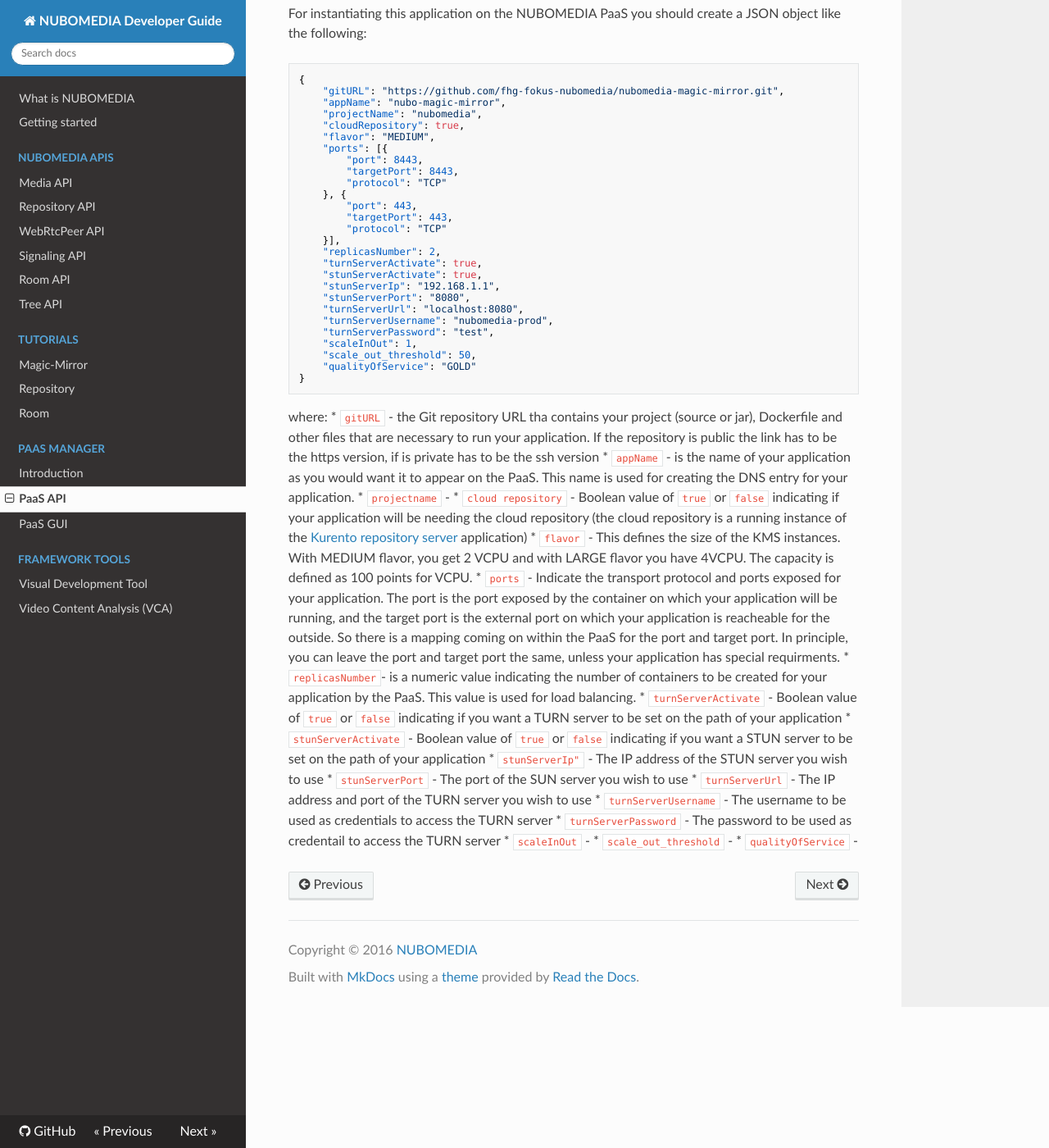
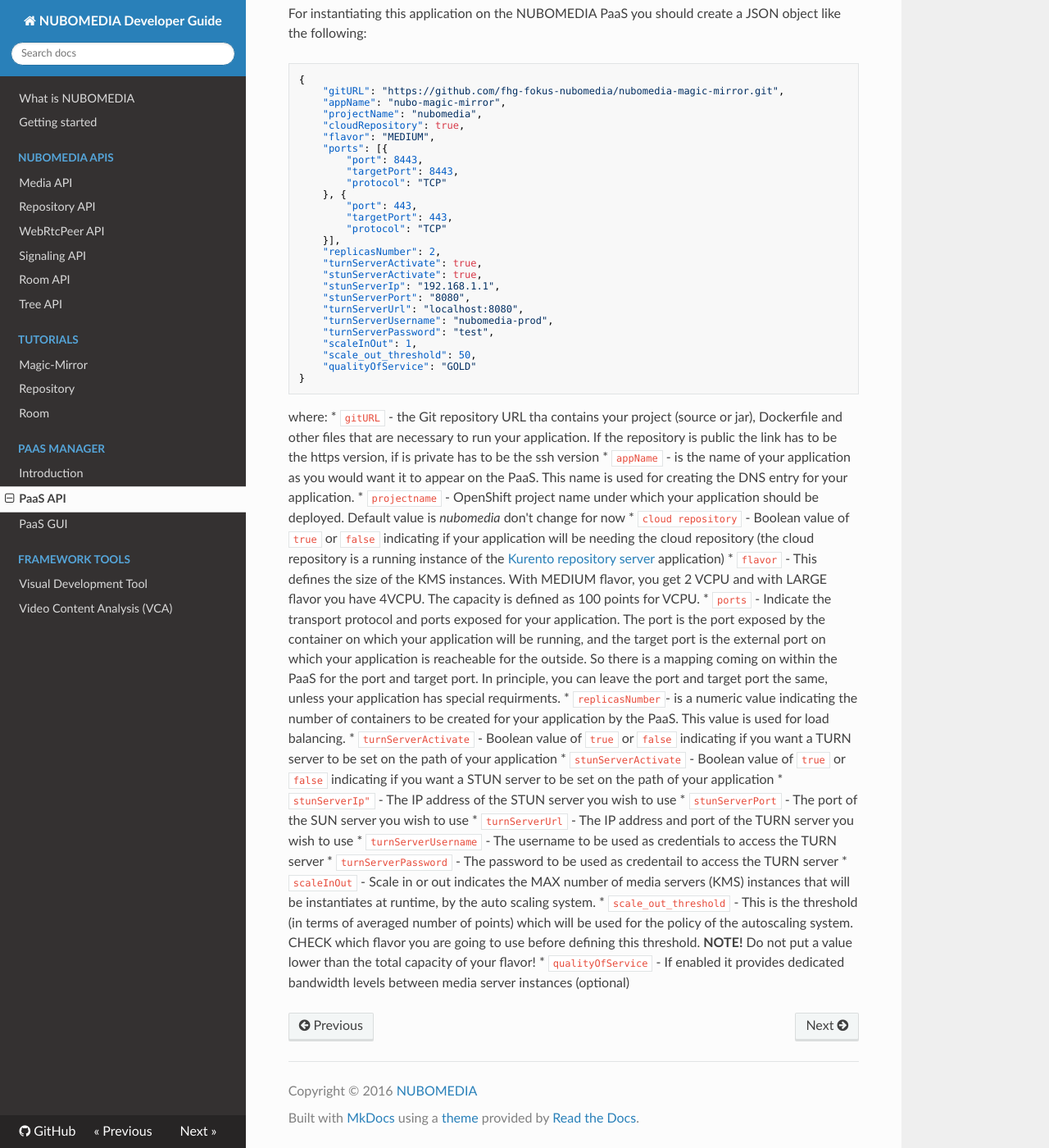
Before and after one commit to nubomedia/developer-guidelines, an MkDocs documentation site: the page built from docs/paas/paas-api.md, in a window 1280 px wide and 1400 px high, scrolled down 615 px. Shown: the whole window at 82% size. Built offline with MkDocs 1.6.1, drawn with Linux system fonts in a browser that asks for light colours; nearby versions of some CDN libraries; old or Windows-style settings are respelled for this version of MkDocs.

````diff
--- a/docs/paas/paas-api.md
+++ b/docs/paas/paas-api.md
@@ -3,7 +3,8 @@
 This documentation describes how to use the PaaS Manager via the esposed REST APIs.
 
 # Getting Started
-Information on how to access the PaaS Manager interface and credentials needed can be found here: [URL]( https://www.nubomedia.eu/redmine/projects/nubomedia/wiki/Accessing_NUBOMEDIA_PaaS). Once logged in, on the start view, you should see a blue box with the number of already deployed applications. Click on ```View Details```. Alternatively on the left hand side menu click on ```Applications```. On the next mask above, there is a button ```Create App```. The next section explains in details the procedure on creating your application.
+Information on how to access the PaaS Manager interface and credentials needed can be found here: [URL]( https://www.nubomedia.eu/redmine/projects/nubomedia/wiki/Accessing_NUBOMEDIA_PaaS).
+Once logged in, on the start view, you should see a blue box with the number of already deployed applications. Click on ```View Details```. Alternatively on the left hand side menu click on ```Applications```. On the next mask above, there is a button ```Create App```. The next section explains in details the procedure on creating your application.
 
 # Deploy an Application
 
@@ -44,7 +45,7 @@ For instantiating this application on the NUBOMEDIA PaaS you should create a JSO
 where:
 * ```gitURL``` - the Git repository URL tha contains your project (source or jar), Dockerfile and other files that are necessary to run your application. If the repository is public the link has to be the https version, if is private has to be the ssh version
 *  ```appName``` - is the name of your application as you would want it to appear on the PaaS. This name is used for creating the DNS entry for your application.
-*  ```projectname``` -
+*  ```projectname``` - OpenShift project name under which your application should be deployed. Default value is *nubomedia* don't change for now
 *  ```cloud repository``` - Boolean value of ```true``` or ```false``` indicating if your application will be needing the cloud repository (the cloud repository is a running instance of the [Kurento repository server](http://doc-kurento-repository.readthedocs.org/en/latest/server.html) application)
 *  ```flavor``` - This defines the size of the KMS instances. With MEDIUM flavor, you get 2 VCPU and with LARGE flavor you have 4VCPU. The capacity is defined as 100 points for VCPU.
 *  ```ports``` - Indicate the transport protocol and ports exposed for your application. The port is the port exposed by the container on which  your application will be running, and the target port is the external port on which your application is reacheable for the outside. So there is a mapping coming on within the PaaS for the port and target port. In principle, you can leave the port and target port the same, unless your application has special requirments.
@@ -56,6 +57,6 @@ where:
 *  ```turnServerUrl``` - The IP address and port of the TURN server you wish to use
 *  ```turnServerUsername``` -  The username to be used as credentials to access the TURN server
 *  ```turnServerPassword``` -  The password to be used as credentail to access the TURN server
-*  ```scaleInOut``` -
-*  ```scale_out_threshold``` -
-*  ```qualityOfService``` -
+*  ```scaleInOut``` - Scale in or out indicates the MAX number of media servers (KMS) instances that will be instantiates at runtime, by the auto scaling system.
+*  ```scale_out_threshold``` - This is the threshold (in terms of averaged number of points) which will be used for the policy of the autoscaling system. CHECK which flavor you are going to use before defining this threshold. **NOTE!** Do not put a value lower than the total capacity of your flavor!
+*  ```qualityOfService``` -  If enabled it provides dedicated bandwidth levels between media server instances (optional)
````
